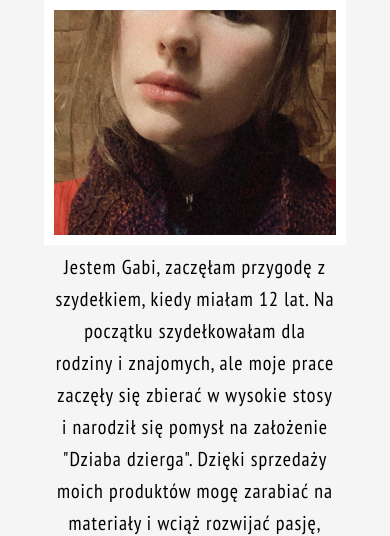
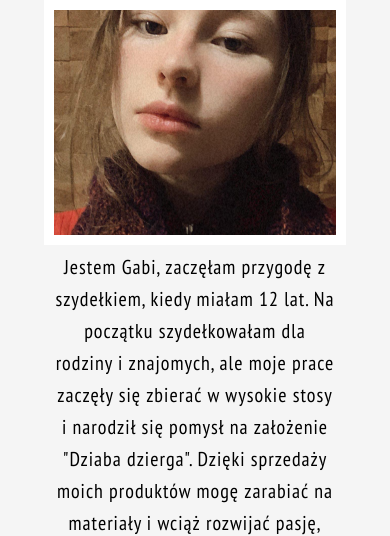
Before and after one commit to tombangel/dziabadzierga, a plain HTML site: page index.html in a window 390 px wide. Shown: the part 311-847 px from the top of the page. Drawn offline with Linux system fonts and the light colour scheme.

Commit message:
Add files via upload

```diff
--- a/index.css
+++ b/index.css
@@ -307,7 +307,7 @@ footer p:last-child {
   }
 
   .gabi_photo-img{
-    object-position: 0 -140px;
+    object-position: 0 -150px;
   }
 
   .main-about {
@@ -359,3 +359,9 @@ footer p:last-child {
       display: none
     }
 }
+
+@media (max-width: 500px){
+  .gabi_photo-img{
+    object-position: 0 -110px;
+  }
+}
```
